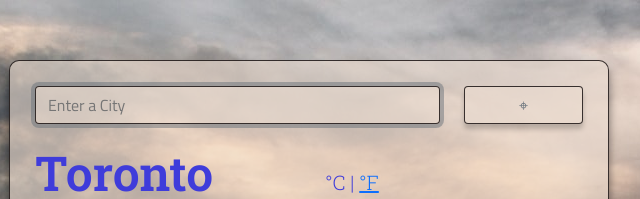
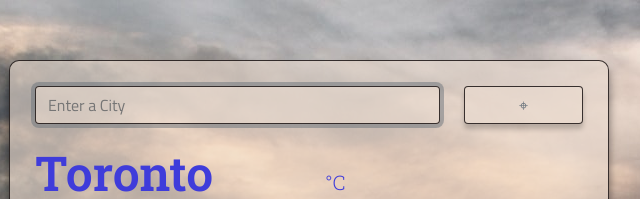
Before and after one commit to OPrilipko/Weather-App, a website built with Parcel: page index.html in a window 1280 px wide. Shown: the top 199 px of the page, 331-971 px from the left. Built offline with nearby package versions, Linux system fonts and the light colour scheme.

Commit message:
removed fahrenheit  temperature

```diff
--- a/index.html
+++ b/index.html
@@ -75,7 +75,7 @@
                 <img src="" id="icon" />
 
                 <strong id="degrees"></strong>
-                <span class="units">°C | <a href="#">°F</a> </span>
+                <span class="units">°C </span>
               </div>
             </div>
           </div>
```
